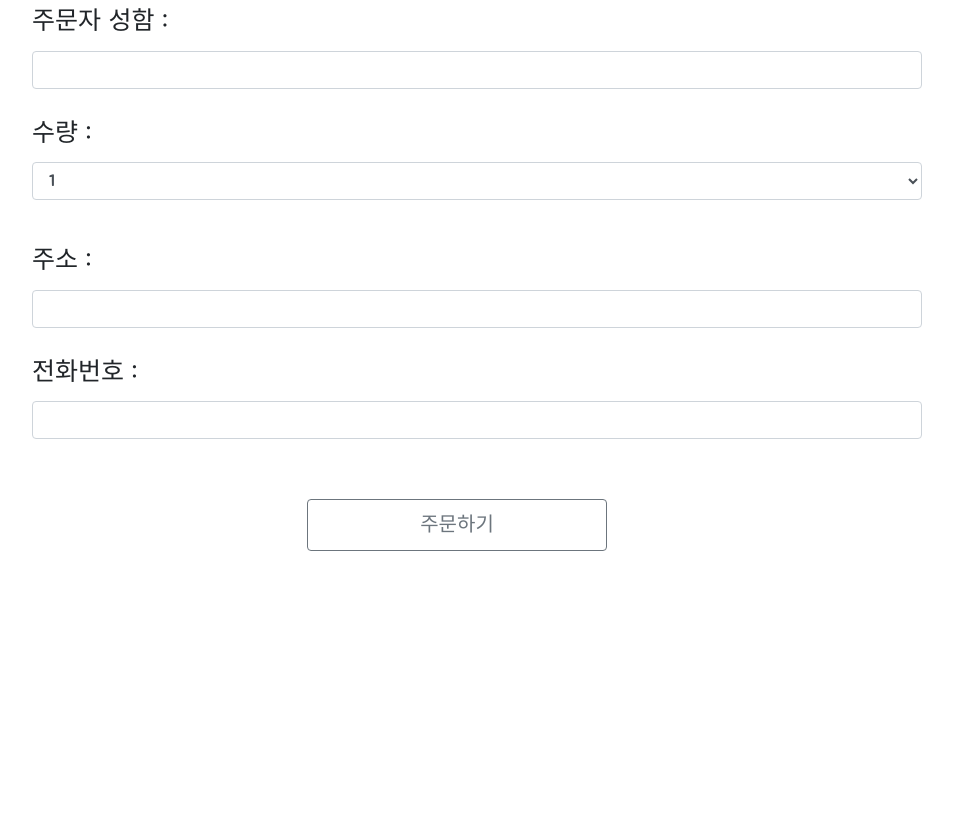
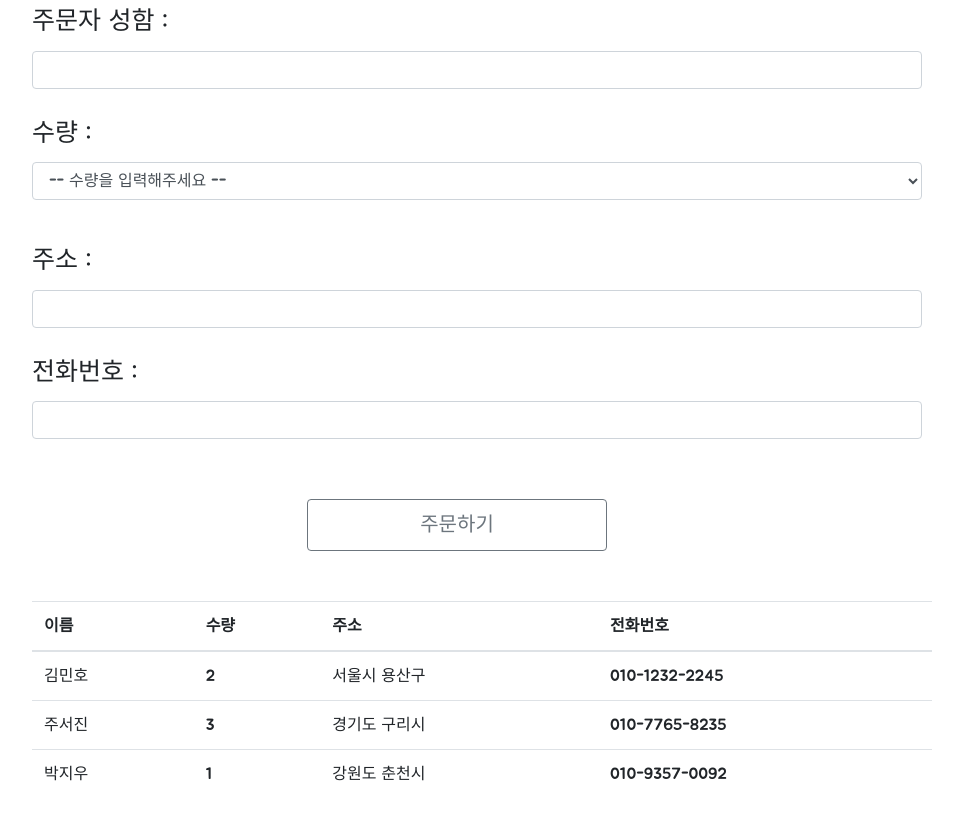
Before and after one commit to choiminjeong/homework, a plain HTML site: page index.html in a window 1280 px wide. Shown: the part 783-1597 px from the top of the page, without its empty margins (158-1121 px from the left). Before the commit the page ends 1384 px from the top, so only its background shows below. Drawn offline with nearby package versions, Linux system fonts and the light colour scheme.

Commit message:
homework_2week

```diff
--- a/index.html
+++ b/index.html
@@ -4,10 +4,23 @@
 <head>
   <meta charset="UTF-8">
   <meta name="viewport" content="width=device-width, initial-scale=1.0">
+  <!-- CSS -->
   <link rel="stylesheet" href="https://maxcdn.bootstrapcdn.com/bootstrap/4.0.0/css/bootstrap.min.css"
     integrity="sha384-Gn5384xqQ1aoWXA+058RXPxPg6fy4IWvTNh0E263XmFcJlSAwiGgFAW/dAiS6JXm" crossorigin="anonymous">
-    <link href="https://fonts.googleapis.com/css?family=Jua&display=swap" rel="stylesheet">
-    <link rel = "stylesheet" type = "text/css" href = "style.css">
+  <link href="https://fonts.googleapis.com/css?family=Jua&display=swap" rel="stylesheet">
+  <link rel="stylesheet" type="text/css" href="style.css">
+
+  <!-- JS -->
+  <script src="https://ajax.googleapis.com/ajax/libs/jquery/3.4.1/jquery.min.js"></script>
+  <script src="https://cdnjs.cloudflare.com/ajax/libs/popper.js/1.12.9/umd/popper.min.js"
+    integrity="sha384-ApNbgh9B+Y1QKtv3Rn7W3mgPxhU9K/ScQsAP7hUibX39j7fakFPskvXusvfa0b4Q"
+    crossorigin="anonymous"></script>
+  <script src="https://maxcdn.bootstrapcdn.com/bootstrap/4.0.0/js/bootstrap.min.js"
+    integrity="sha384-JZR6Spejh4U02d8jOt6vLEHfe/JQGiRRSQQxSfFWpi1MquVdAyjUar5+76PVCmYl"
+    crossorigin="anonymous"></script>
+    <script src="script.js"></script>
+
+
   <title>주문하기</title>
 
 
@@ -19,7 +32,8 @@
 
     </div>
     <div class='title'>
-      <h1>록시땅 시어 버터 핸드크림 150ml <span style="font-size: 30px" class='sp'  >&nbsp;&nbsp; &nbsp;&nbsp;&nbsp; &nbsp; &nbsp; &nbsp; &nbsp;&nbsp;&nbsp;&nbsp;&nbsp;&nbsp;&nbsp;&nbsp;
+      <h1>록시땅 시어 버터 핸드크림 150ml <span style="font-size: 30px" class='sp'>&nbsp;&nbsp; &nbsp;&nbsp;&nbsp; &nbsp; &nbsp;
+          &nbsp; &nbsp;&nbsp;&nbsp;&nbsp;&nbsp;&nbsp;&nbsp;&nbsp;
           28,600원</span> </h1>
       <p>
         4초에 1개씩 팔리는 세계가 사랑하는 핸드 크림
@@ -35,16 +49,17 @@
         <div class="form-group row line">
 
           <div class="col-sm-10">
-            주문자 성함 : <input type="text" class="form-control int-t " id="inputEmail3" >
+            주문자 성함 : <input type="text" class="form-control int-t " id="inputEmail3">
           </div>
         </div>
         <div class="form-group row line">
 
           <div class="form-group col-md-4">
 
-            수량 : <select id="inputState" class="form-control int-t ">
-              <option selected>1</option>
+            수량 : <select id="inputState" class="form-control int-t " onclick='select()'>
+              <option selected>-- 수량을 입력해주세요 --</option>
 
+              <option>1</option>
               <option>2</option>
               <option>3</option>
               <option>4</option>
@@ -56,14 +71,14 @@
         </div>
         <div class="form-group row line">
           <div class="col-sm-10 line">
-            주소 : <input type="text" class="form-control int-t " id="inputPassword3" >
+            주소 : <input type="text" class="form-control int-t " id="inputPassword3">
           </div>
         </div>
 
 
         <div class="form-group row line">
           <div class="col-sm-10 line ">
-            전화번호 : <input type="text" class="form-control int-t" id="inputPassword3" >
+            전화번호 : <input type="text" class="form-control int-t" id="inputPassword4">
           </div>
         </div>
       </div>
@@ -75,12 +90,50 @@
 
     <div class='end'>
 
-      <button type="button" class="btn btn-outline-secondary submit">주문하기</button>
+      <button id='order-btn' type="button" class="btn btn-outline-secondary submit" onclick='or()'>주문하기</button>
 
     </div>
 
 
-   </div>
+    <div class='order_manual'>
+      <table class="table">
+        <!-- <caption>List of users</caption> -->
+        <thead>
+          <tr>
+            <th scope="col">이름</th>
+            <th scope="col">수량</th>
+            <th scope="col">주소</th>
+            <th scope="col">전화번호</th>
+          </tr>
+        </thead>
+        <tbody id='order_ta'>
+          <tr>
+            <td scope="row">김민호</td>
+            <td>2</td>
+            <td>서울시 용산구</td>
+            <td>010-1232-2245</td>
+          </tr>
+          <tr>
+            <td scope="row">주서진</td>
+            <td>3</td>
+            <td>경기도 구리시</td>
+            <td>010-7765-8235</td>
+          </tr>
+          <tr>
+            <td scope="row">박지우</td>
+            <td>1</td>
+            <td>강원도 춘천시</td>
+            <td>010-9357-0092</td>
+          </tr>
+
+        </tbody>
+      </table>
+      </ul>
+
+    </div>
+
+
+  </div>
 
 
 
```
